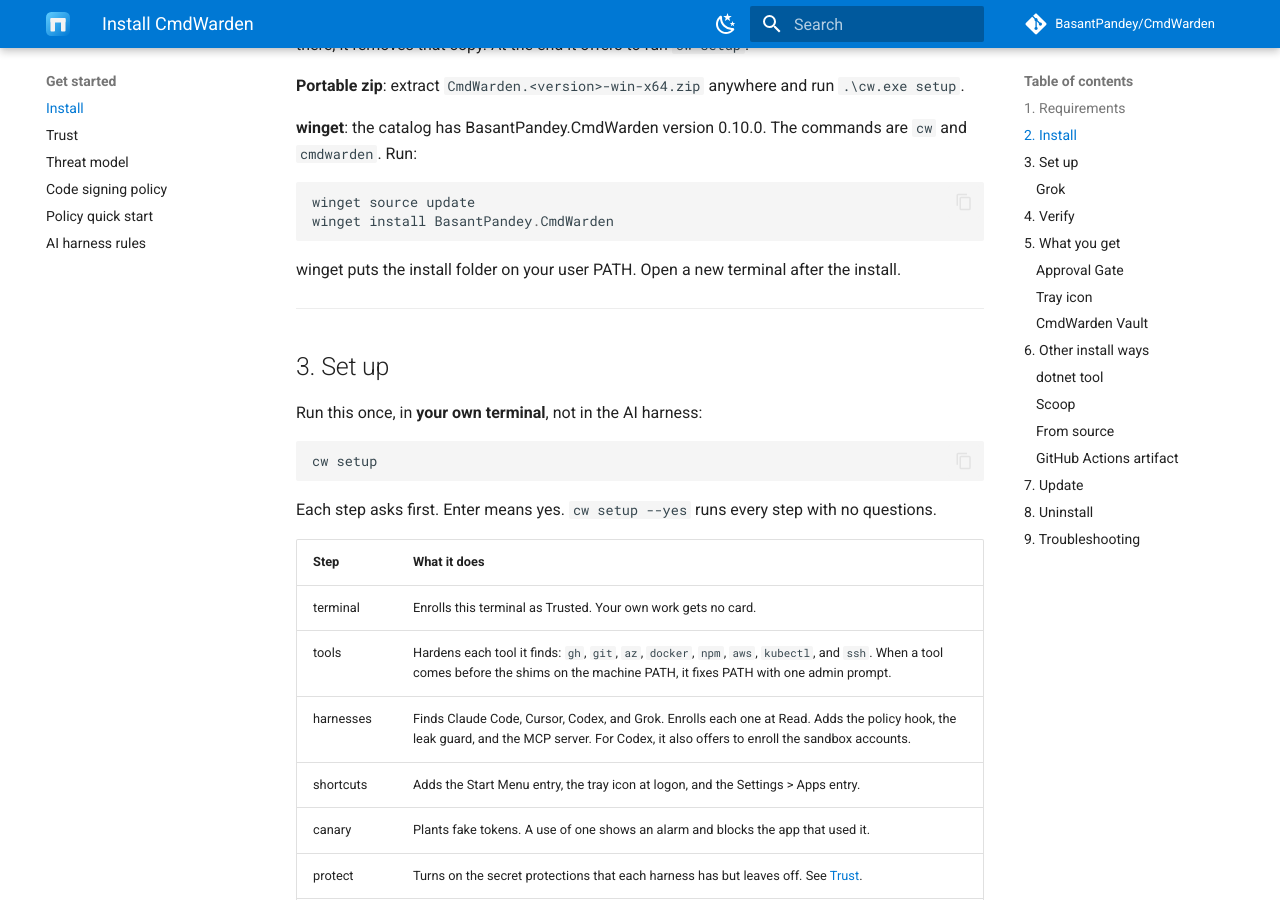
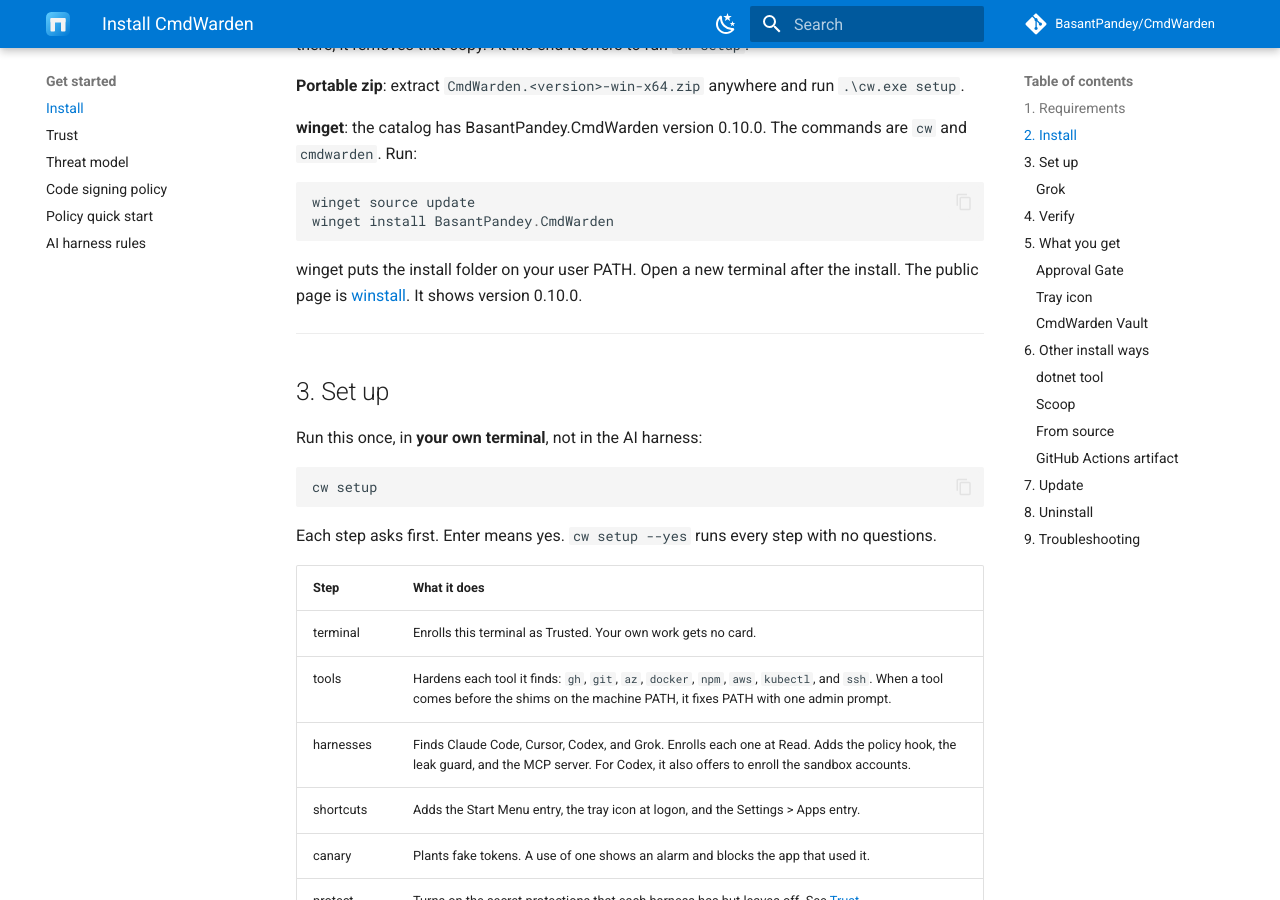
Before and after one commit to BasantPandey/CmdWarden, an MkDocs documentation site: the page built from docs/install.md, in a window 1280 px wide and 900 px high, scrolled down 1398 px. Built offline with MkDocs 1.6.1 and Material for MkDocs 9.7.7, drawn with Linux system fonts in a browser that asks for light colours; comment, search, counter and statistics services are not loaded.

Commit message:
test(docs): match the live winget package 0.10.0
The install page description names winget again.
The doc test requires version 0.10.0 and the install command.
NuGet.org stays unpublished.

````diff
--- a/docs/install.md
+++ b/docs/install.md
@@ -52,7 +52,7 @@
 winget install BasantPandey.CmdWarden
 ```
 
-winget puts the install folder on your user PATH. Open a new terminal after the install.
+winget puts the install folder on your user PATH. Open a new terminal after the install. The public page is [winstall](https://winstall.app/apps/BasantPandey.CmdWarden). It shows version 0.10.0.
 
 ---
 
````
Also changed, not shown: other parts of docs/install.md (+1 -1 lines), docs/index.md (+1 -1 lines), 1 other file.
